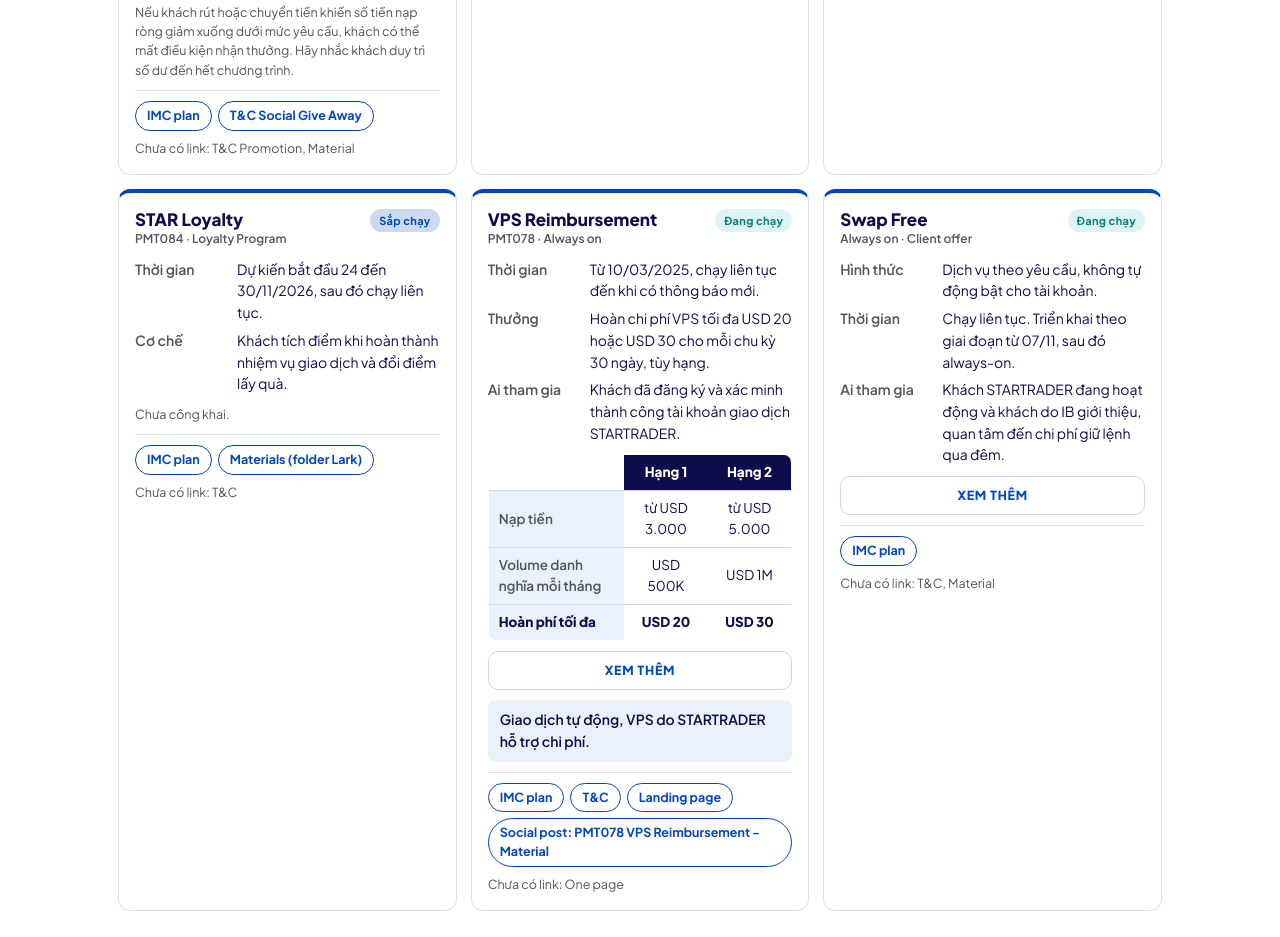
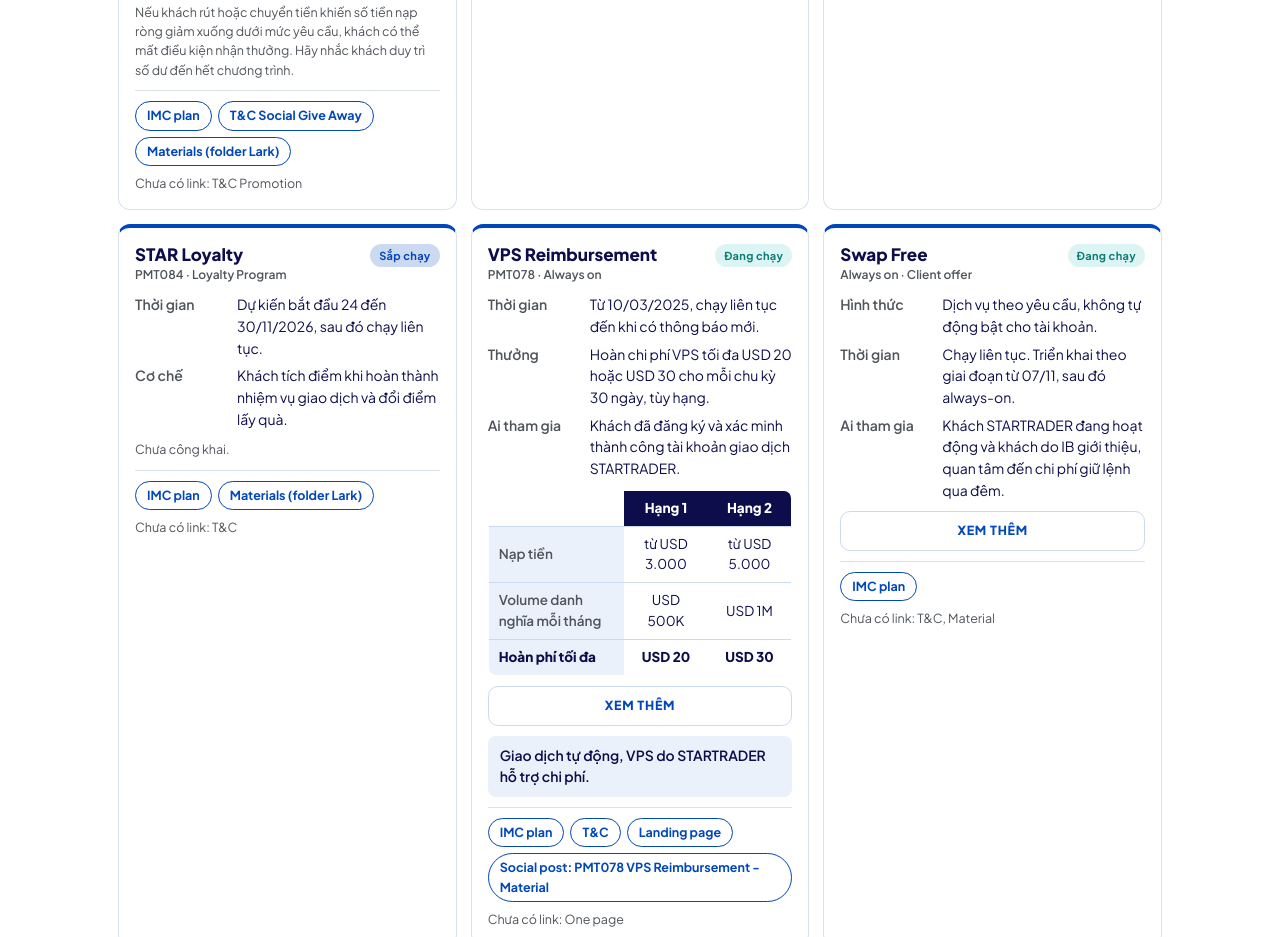
Before and after one commit to zynhuynh/STAR-VN-PROMOTION, a plain HTML site: page index.html in a window 1280 px wide. Shown: the part 1590-2527 px from the top of the page. Drawn offline with Linux system fonts and the light colour scheme.

Commit message:
Add Black Friday materials link, sync with artifact
Co-Authored-By: Claude Sonnet 5.5 <noreply@anthropic.com>
Claude-Session: https://claude.ai/code/session_01S5jo9wbdtGqbARViNCPoCp

```diff
--- a/index.html
+++ b/index.html
@@ -207,8 +207,9 @@ footer{margin-top:44px;padding-top:16px;border-top:1px solid var(--line);color:v
       <div class="links">
         <a class="lk" href="https://hff6qb5z7p3.sg.larksuite.com/sheets/UjTnsBsZ2heWSzt8uwLljSTHgWf?sheet=aXTlBi" target="_blank" rel="noopener">IMC plan</a>
         <a class="lk" href="https://www.startradervn.net/pdf/pmt340-black-friday-giveaway-social-media-tnc-vn.pdf" target="_blank" rel="noopener">T&amp;C Social Give Away</a>
+        <a class="lk" href="https://hff6qb5z7p3.sg.larksuite.com/drive/folder/OH8qfFm7TlmCR3dDsTolqpMzgyb" target="_blank" rel="noopener">Materials (folder Lark)</a>
       </div>
-      <div class="small miss">Chưa có link: T&amp;C Promotion, Material</div>
+      <div class="small miss">Chưa có link: T&amp;C Promotion</div>
     </article>
 
     <article class="card" id="c-copy">
```
